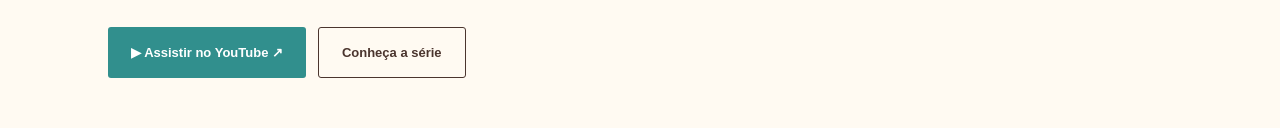
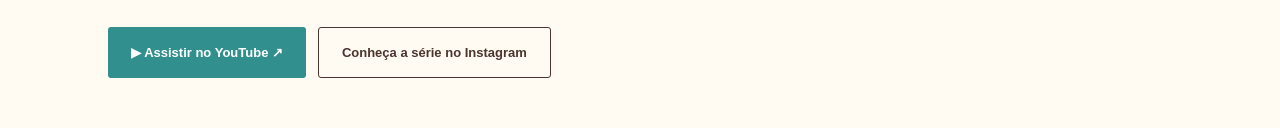
Before and after one commit to tupich1983-ops/guilherme-tupich-site, a plain HTML site: page enquanto-o-cafe-passa.html in a window 1280 px wide. Shown: the part 546-674 px from the top of the page. Drawn offline with Linux system fonts and the light colour scheme.

Commit message:
Add files via upload

```diff
--- a/enquanto-o-cafe-passa.html
+++ b/enquanto-o-cafe-passa.html
@@ -7,7 +7,7 @@
 </style></head><body>
 <div class="topline">Corpo · Arte · Ciência · Movimento</div>
 <header class="wrap nav"><a class="brand" href="index.html">Guilherme Tupich<span>Trajetórias &amp; encontros</span></a><nav class="navlinks" aria-label="Navegação"><a href="index.html">Início</a><a href="trajetoria.html">Minha trajetória</a><a href="psicoterapia-corporal.html">Psicoterapia Corporal</a><a href="index.html#contato">Contato</a></nav></header>
-<main><section class="hero"><div class="wrap"><div class="eyebrow">Um encontro entre o cotidiano, a ciência e a escuta</div><h1>Enquanto o Café Passa…<br><em>O Corpo Explica.</em></h1><p class="lead">Uma pausa para conversar sobre o que sentimos, sobre o que o corpo expressa e sobre os caminhos possíveis para cuidar de si.</p><div class="buttons"><a class="btn primary" href="https://www.youtube.com/@guilhermetupich" target="_blank" rel="noopener noreferrer">▶ Assistir no YouTube ↗</a><a class="btn secondary" href="#sobre-serie">Conheça a série</a></div></div></section>
+<main><section class="hero"><div class="wrap"><div class="eyebrow">Um encontro entre o cotidiano, a ciência e a escuta</div><h1>Enquanto o Café Passa…<br><em>O Corpo Explica.</em></h1><p class="lead">Uma pausa para conversar sobre o que sentimos, sobre o que o corpo expressa e sobre os caminhos possíveis para cuidar de si.</p><div class="buttons"><a class="btn primary" href="https://www.youtube.com/@guilhermetupich" target="_blank" rel="noopener noreferrer">▶ Assistir no YouTube ↗</a><a class="btn secondary" href="https://www.instagram.com/guitupich/" target="_blank" rel="noopener noreferrer">Conheça a série no Instagram</a></div></div></section>
 <section class="section" id="sobre-serie"><div class="wrap two"><div><div class="eyebrow">Por trás de cada episódio</div><h2>O corpo também tem histórias para contar.</h2><div class="quote">Às vezes, o que não conseguimos dizer em palavras aparece no modo como respiramos, nos movemos e nos relacionamos.</div></div><div class="copy"><p>Sou Guilherme Tupich, terapeuta ocupacional, psicoterapeuta corporal, professor e pesquisador. Criei <strong>Enquanto o Café Passa… O Corpo Explica</strong> como um convite a olhar com mais atenção para o corpo e para as experiências da vida cotidiana.</p><p>Em cada episódio, compartilho reflexões sobre emoções, comportamento, vínculos, limites, sofrimento e possibilidades de cuidado. A psicologia corporal, a Terapia Ocupacional e o diálogo com a ciência ajudam a abrir perguntas — sem reduzir a complexidade de cada pessoa a respostas prontas.</p><p>Não se trata de encontrar explicações universais para tudo o que sentimos, mas de criar espaço para reconhecer experiências, questionar certezas e desenvolver uma escuta mais sensível de nós mesmos.</p></div></div></section>
 <section class="section" style="background:#eee4d9"><div class="wrap"><div class="eyebrow">Assuntos que atravessam a nossa vida</div><h2>Sobre o que conversamos?</h2><div class="tags"><span class="tag">Corpo e emoções</span><span class="tag">Relações humanas</span><span class="tag">Autoconhecimento</span><span class="tag">Psicologia corporal</span><span class="tag">Saúde mental</span><span class="tag">Cuidado de si</span><span class="tag">Vivências do cotidiano</span><span class="tag">Arte e sensibilidade</span></div></div></section>
 <section class="yt" id="assistir"><div class="wrap"><div class="eyebrow" style="color:#e9c9c6">Assista e acompanhe</div><h2>O café está passando.<br>Vem conversar comigo?</h2><p class="lead">Os episódios estão disponíveis no meu canal oficial do YouTube. Acesse, escolha uma conversa e participe com suas reflexões.</p><div class="buttons"><a class="btn primary" href="https://www.youtube.com/@guilhermetupich/videos" target="_blank" rel="noopener noreferrer">▶ Ver todos os vídeos ↗</a><a class="btn secondary" style="color:#fff;border-color:#fff" href="https://www.youtube.com/@guilhermetupich" target="_blank" rel="noopener noreferrer">Conhecer e seguir o canal ↗</a></div><p class="hint">Os vídeos são publicados no YouTube. Esta página apresenta a série e direciona você ao canal oficial.</p></div></section>
```
Also changed, not shown: index.html (+1 -1 lines).
